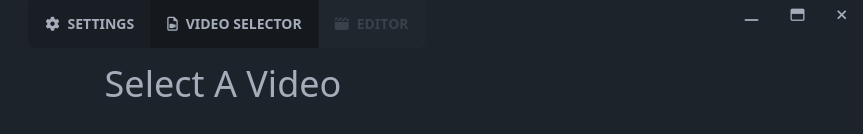
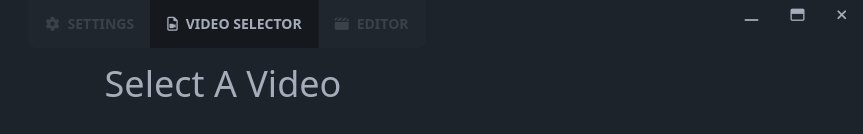
Before and after one commit to JoonasKajava/Klippi, a SvelteKit app: page / in a window 1280 px wide. Shown: the top 134 px of the page, without its empty margins (417-1280 px from the left). Built offline with nearby package versions, Linux system fonts and the light colour scheme.

Commit message:
disable settings for now and testing auto updater

```diff
--- a/src-tauri/tauri.conf.json
+++ b/src-tauri/tauri.conf.json
@@ -8,7 +8,7 @@
   },
   "package": {
     "productName": "Klippi",
-    "version": "1.0.7"
+    "version": "1.0.8"
   },
   "tauri": {
     "cli": {
--- a/src/routes/TitleBar.svelte
+++ b/src/routes/TitleBar.svelte
@@ -20,7 +20,7 @@
     </div>
     <div data-tauri-drag-region class="navbar-center">
         <div class="join join-horizontal">
-            <TitleBarLink href="/settings"><i class="fa-solid fa-gear"></i> Settings</TitleBarLink>
+            <TitleBarLink disabled={true} href="/settings"><i class="fa-solid fa-gear"></i> Settings</TitleBarLink>
             <TitleBarLink href="/"><i class="fa-regular fa-file-video"></i> Video Selector</TitleBarLink>
             <TitleBarLink disabled={$selected_video.length == 0} href="/video-editor"><i class="fa-solid fa-clapperboard"></i> Editor</TitleBarLink>
         </div>
```
